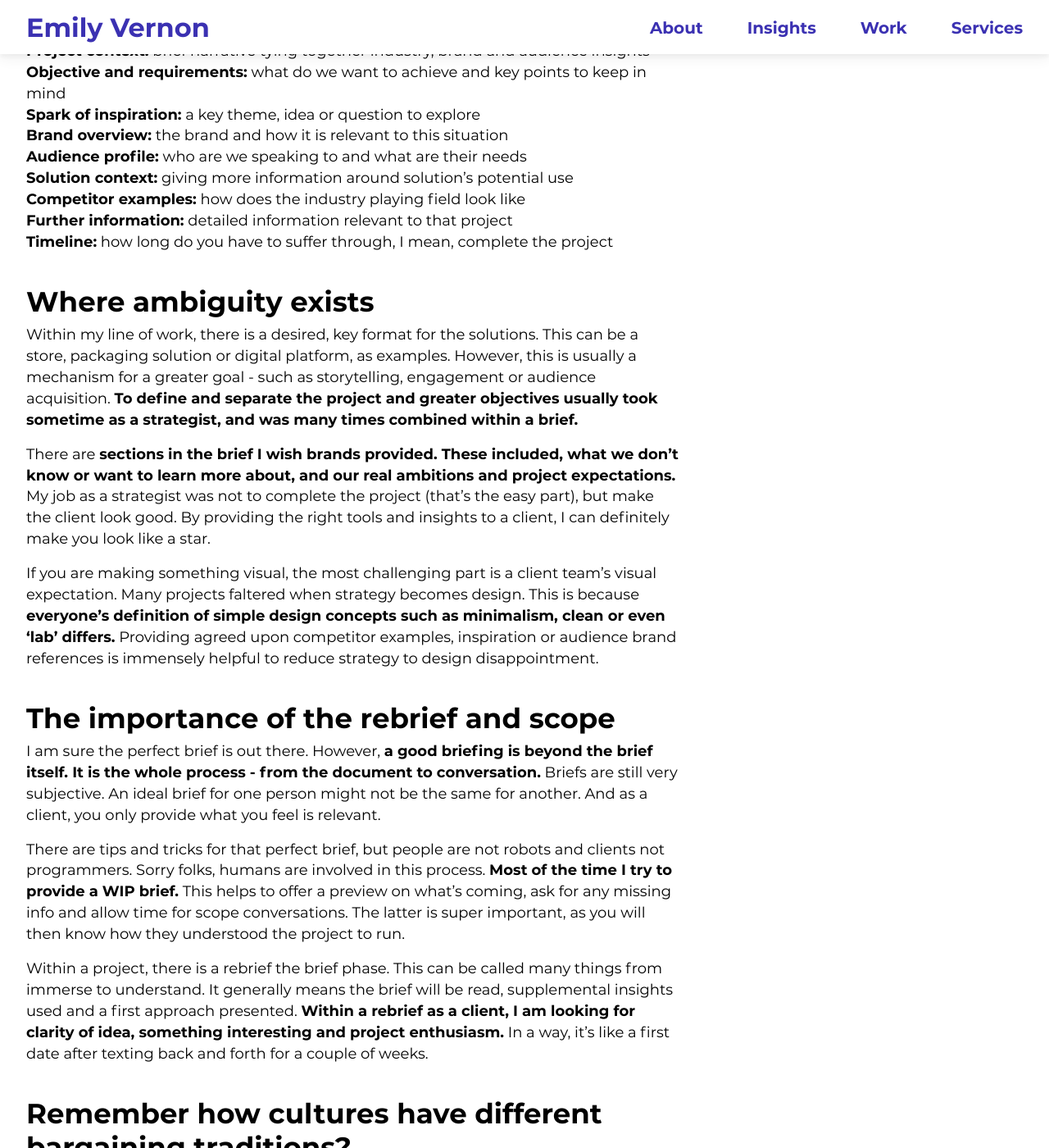
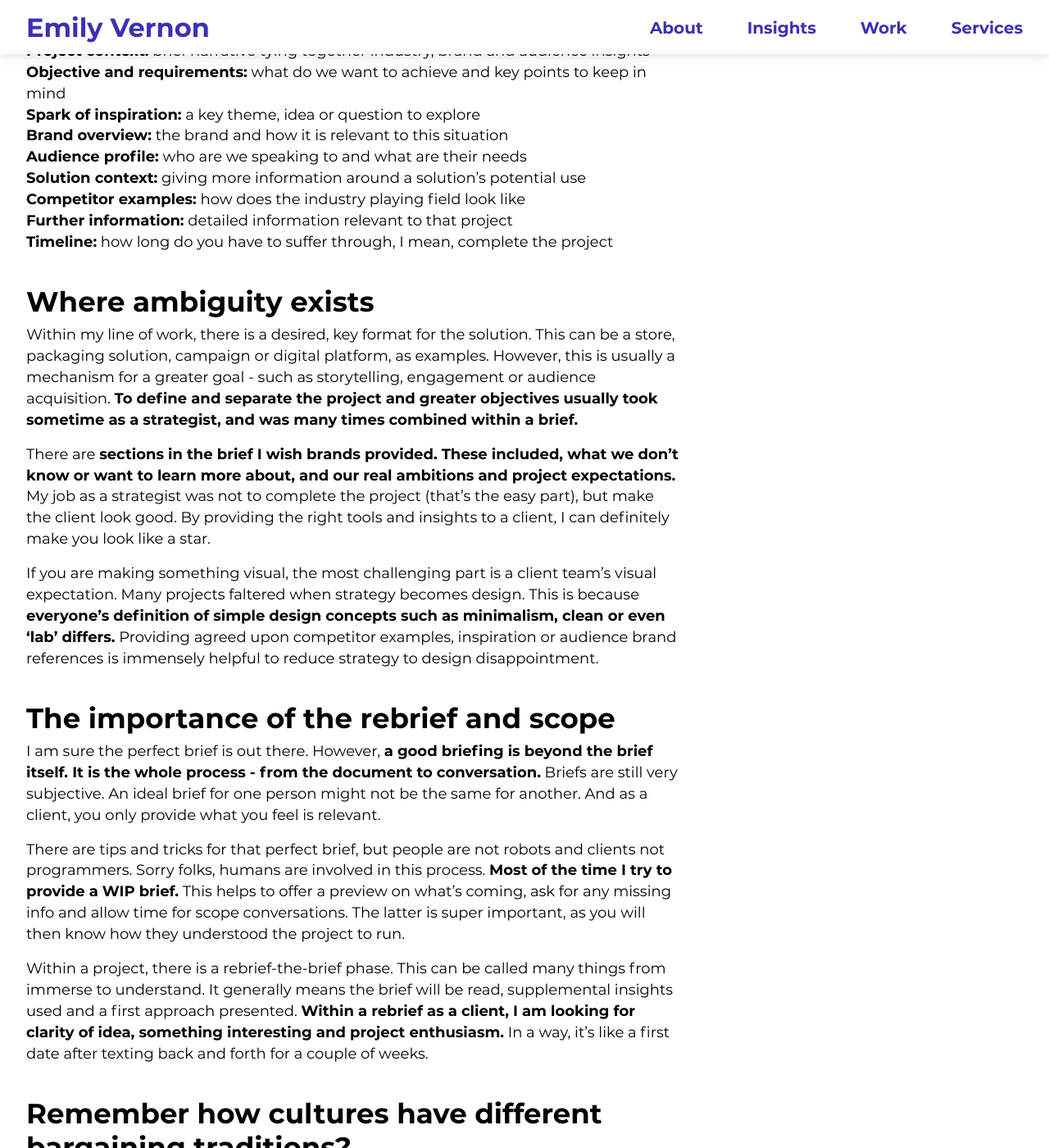
Before and after one commit to emilygv/emilyvernon.com, a Jekyll site: the page built from _posts/2021-08-28-better-creative-briefs-through-empathy.md, in a window 1280 px wide and 1400 px high, scrolled down 1944 px. Shown: the whole window at 82% size. Built offline with Jekyll 4.4.1, drawn with Linux system fonts in a browser that asks for light colours; some of the changed text lies outside the part shown.

Commit message:
Update 2021-08-28-better-creative-briefs-through-empathy.md

```diff
--- a/_posts/2021-08-28-better-creative-briefs-through-empathy.md
+++ b/_posts/2021-08-28-better-creative-briefs-through-empathy.md
@@ -38,14 +38,14 @@
 **Spark of inspiration:** a key theme, idea or question to explore
 **Brand overview:** the brand and how it is relevant to this situation
 **Audience profile:** who are we speaking to and what are their needs
-**Solution context:** giving more information around solution's potential use
+**Solution context:** giving more information around a solution's potential use
 **Competitor examples:** how does the industry playing field look like
 **Further information:** detailed information relevant to that project
 **Timeline:** how long do you have to suffer through, I mean, complete the project
 
 ## Where ambiguity exists
 
-Within my line of work, there is a desired, key format for the solutions. This can be a store, packaging solution or digital platform, as examples. However, this is usually a mechanism for a greater goal - such as storytelling, engagement or audience acquisition. **To define and separate the project and greater objectives usually took sometime as a strategist, and was many times combined within a brief.**
+Within my line of work, there is a desired, key format for the solution. This can be a store, packaging solution, campaign or digital platform, as examples. However, this is usually a mechanism for a greater goal - such as storytelling, engagement or audience acquisition. **To define and separate the project and greater objectives usually took sometime as a strategist, and was many times combined within a brief.**
 
 There are **sections in the brief I wish brands provided. These included, what we don’t know or want to learn more about, and our real ambitions and project expectations.** My job as a strategist was not to complete the project (that’s the easy part), but make the client look good. By providing the right tools and insights to a client, I can definitely make you look like a star.
 
@@ -57,7 +57,7 @@
 
 There are tips and tricks for that perfect brief, but people are not robots and clients not programmers. Sorry folks, humans are involved in this process. **Most of the time I try to provide a WIP brief.** This helps to offer a preview on what's coming, ask for any missing info and allow time for scope conversations. The latter is super important, as you will then know how they understood the project to run.
 
-Within a project, there is a rebrief the brief phase. This can be called many things from immerse to understand. It generally means the brief will be read, supplemental insights used and a first approach presented. **Within a rebrief as a client, I am looking for clarity of idea, something interesting and project enthusiasm.** In a way, it's like a first date after texting back and forth for a couple of weeks.
+Within a project, there is a rebrief-the-brief phase. This can be called many things from immerse to understand. It generally means the brief will be read, supplemental insights used and a first approach presented. **Within a rebrief as a client, I am looking for clarity of idea, something interesting and project enthusiasm.** In a way, it's like a first date after texting back and forth for a couple of weeks.
 
 ## Remember how cultures have different bargaining traditions?
 
@@ -69,4 +69,4 @@
 - As a strategist, I always felt anticipation and dread around the brief
 - As a client, I felt like briefs were a balancing act
 - Scope and rebriefing are important parts to the briefing process
-- Sorry, there is no perfect brief, as humans are involved
+- Sorry, there is no perfect brief as humans are involved
```
Also changed, not shown: other parts of _posts/2021-08-28-better-creative-briefs-through-empathy.md (+1 -1 lines).
